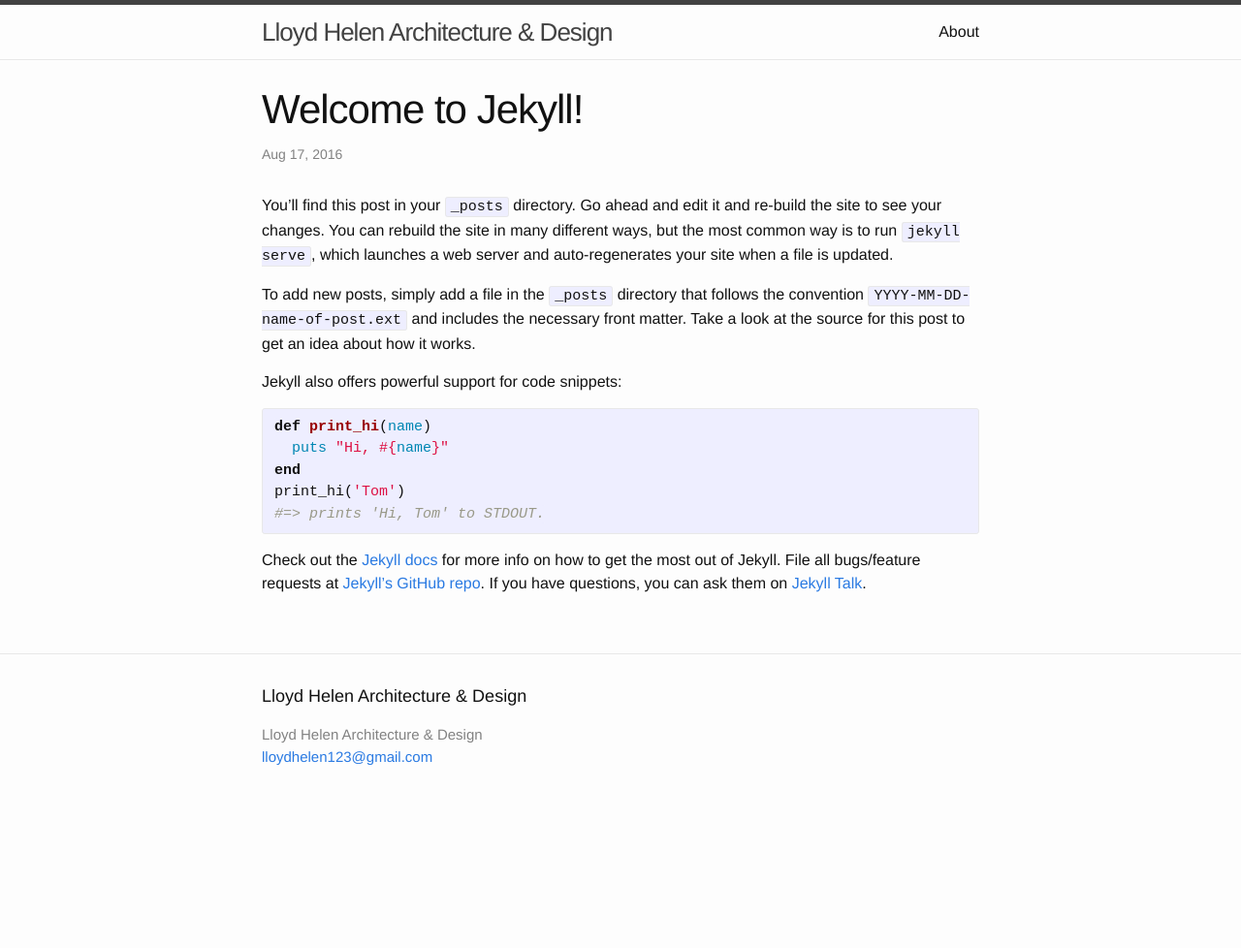
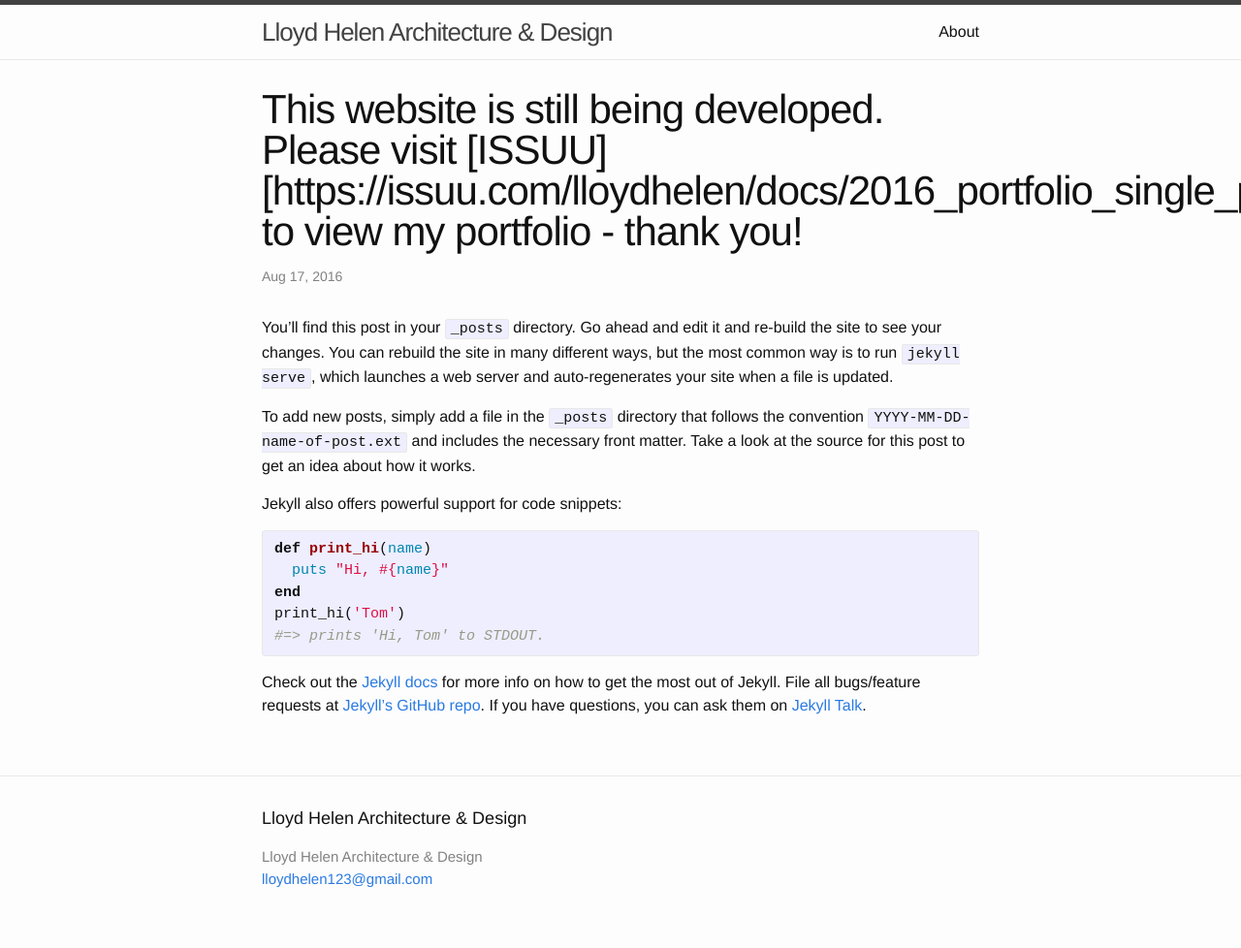
Before and after one commit to lloydhelen123/lloydhelen123.github.io, a Jekyll site: the page built from _posts/2016-08-17-welcome-to-jekyll.markdown, in a window 1280 px wide. Shown: the whole page at 97% size. Built offline with Jekyll 4.4.1, drawn with Linux system fonts in a browser that asks for light colours; before the commit the page ends 900 px from its top, so only the background shows below that.

Commit message:
Update 2016-08-17-welcome-to-jekyll.markdown

```diff
--- a/_posts/2016-08-17-welcome-to-jekyll.markdown
+++ b/_posts/2016-08-17-welcome-to-jekyll.markdown
@@ -1,6 +1,6 @@
 ---
 layout: post
-title:  "Welcome to Jekyll!"
+title:  "This website is still being developed. Please visit [ISSUU][https://issuu.com/lloydhelen/docs/2016_portfolio_single_page] to view my portfolio - thank you!"
 date:   2016-08-17 08:12:45 -0400
 categories: jekyll update
 ---
```
